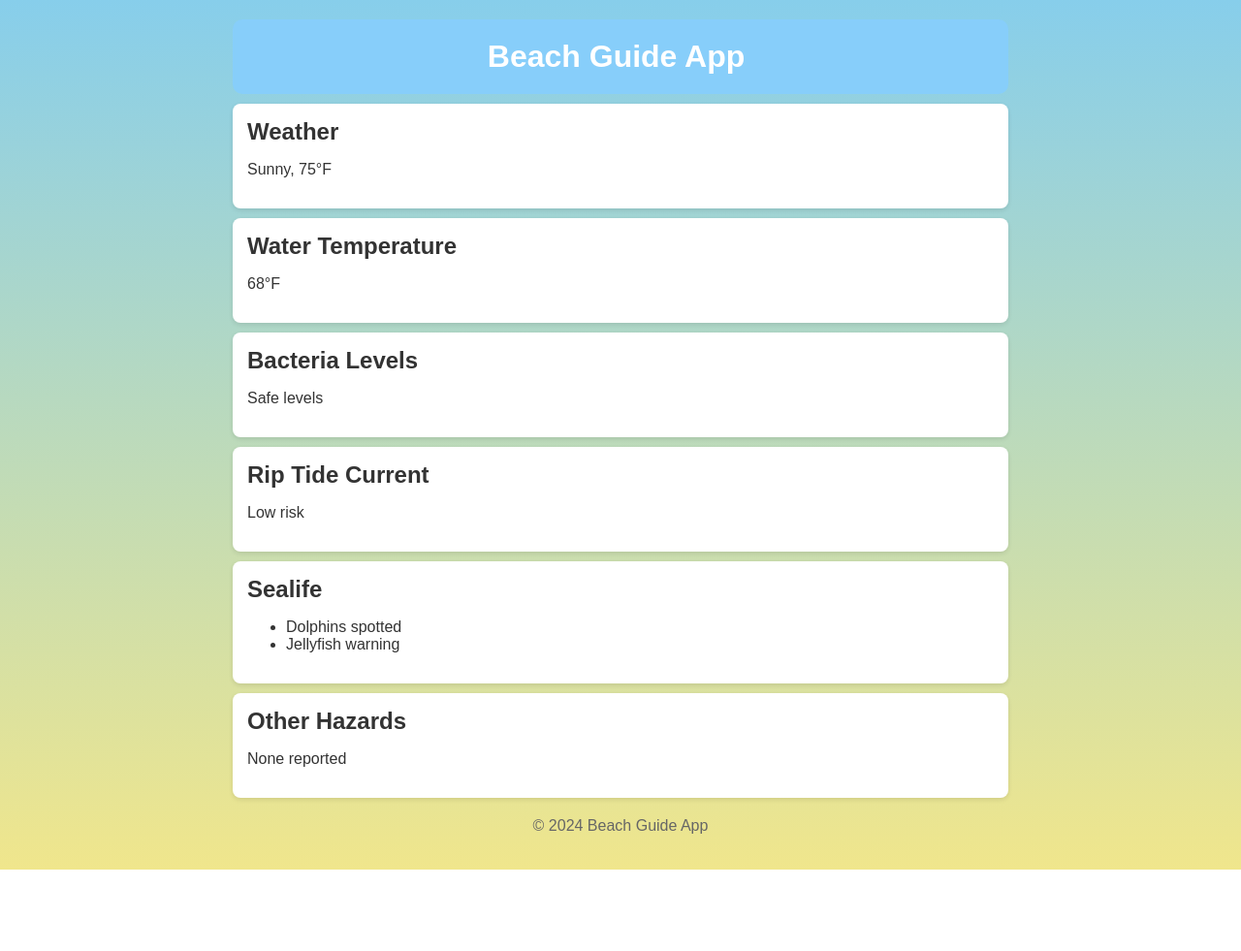
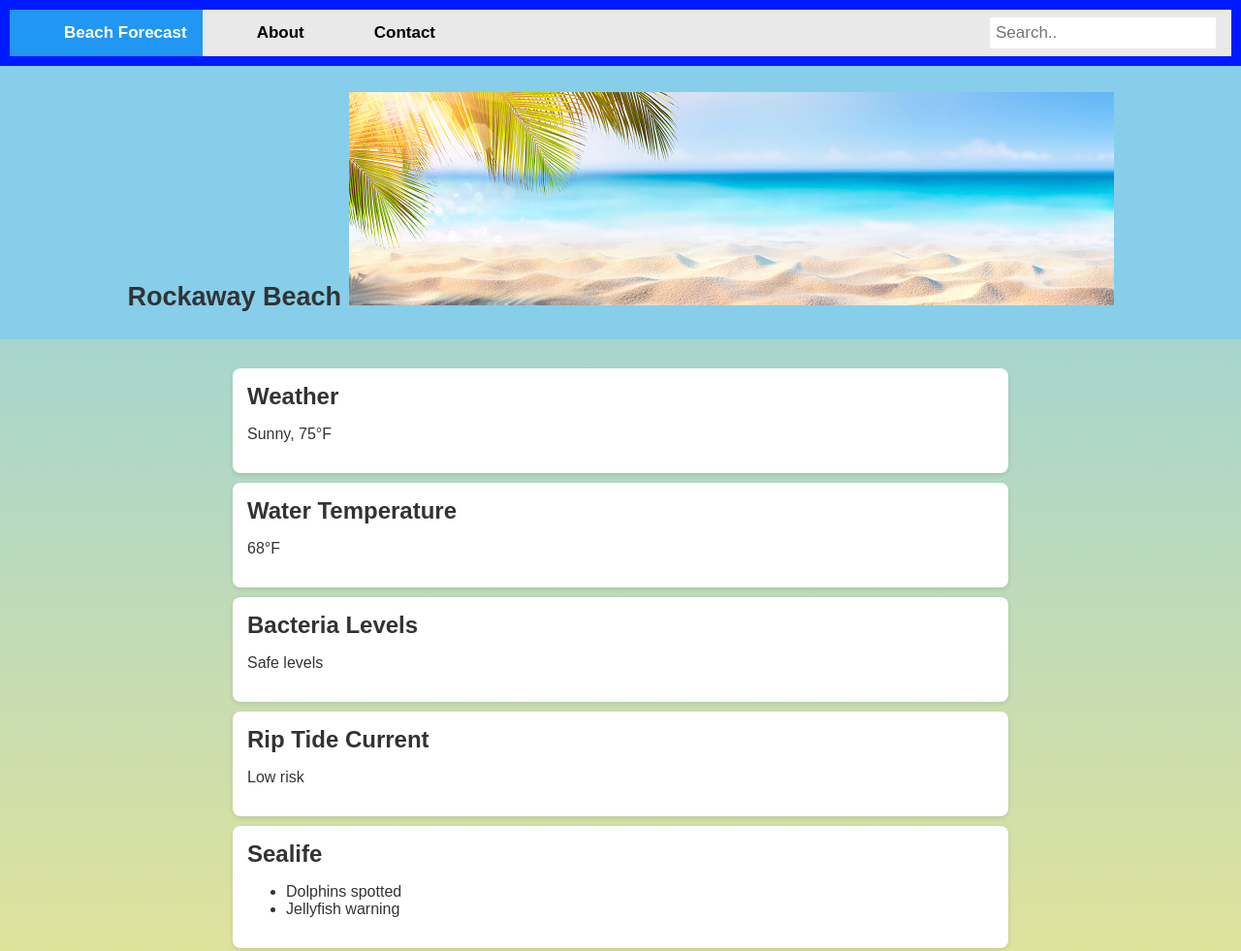
Before and after one commit to haiderqal/beach-app, a plain HTML site: page code.html in a window 1280 px wide. Shown: the top 981 px of the page at 97% size. Before the commit the page ends 897 px from the top, so only its background shows below. Drawn offline with Linux system fonts and the light colour scheme; files whose address does not match are found by name.

Commit message:
Updated code.html and code2.css, added bact.html

```diff
--- a/code.html
+++ b/code.html
@@ -3,18 +3,48 @@
   <head>
     <meta charset="UTF-8" />
     <meta name="viewport" content="width=device-width, initial-scale=1.0" />
-    <title>Beach Guide App</title>
+    <title>Beach Forecast</title>
     <link rel="stylesheet" href="code2.css" />
   </head>
+
+
+
+  <header>
+      <div class="topnav">
+        <h1>
+        <a class="active" href="#home">Beach Forecast</a>
+        <a href="#about">About</a>
+        <a href="#contact">Contact</a>
+        <input type="text" placeholder="Search.." />
+      </div>
+    </h1>
+  </header>
+
+
+
+
+
   <body>
+    <div class="Btitle">
+      <h2>
+        Rockaway Beach
+
+        <img
+          src="C:\Users\homea\OneDrive\Desktop\Haider Code\Beach-app\images\beach_banner.jpg"
+          alt=""
+        />
+      </h2>
+    </div>
     <div class="container">
-      <header>
-        <h1>
-          Beach Guide App
+      <!-- <h2>
+        Rockaway Beach
 
-          <img src="beach_banner.2.jpg" alt="" />
-        </h1>
-      </header>
+        <img
+          src="C:\Users\homea\OneDrive\Desktop\Haider Code\Beach-app\images\beach_banner.jpg"
+          alt=""
+        />
+      </h2> -->
+
       <main>
         <div class="info-section" onclick="navigateTo('weather.html')">
           <h2>Weather</h2>
@@ -50,7 +80,7 @@
       </main>
 
       <footer>
-        <p>&copy; 2024 Beach Guide App</p>
+        <p>&copy; 2025 Beach Guide App</p>
       </footer>
     </div>
     <script src="code3.js"></script>
--- a/code2.css
+++ b/code2.css
@@ -13,10 +13,13 @@ body {
   }
 
   header {
-    text-align: center;
-    background: #87cefa;
-    padding: 20px;
-    border-radius: 10px;
+    max-width: 100;
+    text-align: justify;
+    background: #001aff;
+    padding: 10px;
+    border-radius: 0px;
+    text-indent: 40px;
+
   }
 
   header h1 {
@@ -24,6 +27,69 @@ body {
     margin: 0;
     color: rgb(255, 255, 255);
   }
+  .Btitle {
+    background: #87ceeb;
+    justify-content: center;
+    text-align: center;
+    padding: 5px;
+    font-size: large;
+  }
+  /* Add a black background color to the top navigation bar */
+.topnav {
+  overflow: hidden;
+  background-color: #e9e9e9;
+}
+
+/* Style the links inside the navigation bar */
+.topnav a {
+  float: left;
+  display: block;
+  color: black;
+  text-align: center;
+  padding: 14px 16px;
+  text-decoration: none;
+  font-size: 17px;
+}
+
+/* Change the color of links on hover */
+.topnav a:hover {
+  background-color: #ddd;
+  color: black;
+  outline: 2px solid #fbff00; /* Blue outline on hover */
+    transform: scale(1.02); /* Slightly enlarge the box */
+    box-shadow: 0 4px 8px rgba(0, 0, 0, 0.2); /* Enhance shadow */
+}
+
+/* Style the "active" element to highlight the current page */
+.topnav a.active {
+  background-color: #2196F3;
+  color: white;
+}
+
+/* Style the search box inside the navigation bar */
+.topnav input[type=text] {
+  float: right;
+  padding: 6px;
+  border: none;
+  margin-top: 8px;
+  margin-right: 16px;
+  font-size: 17px;
+}
+
+/* When the screen is less than 600px wide, stack the links and the search field vertically instead of horizontally */
+@media screen and (max-width: 600px) {
+  .topnav a, .topnav input[type=text] {
+    float: none;
+    display: block;
+    text-align: left;
+    width: 100%;
+    margin: 0;
+    padding: 14px;
+  }
+  .topnav input[type=text] {
+    border: 1px solid #ccc;
+  }
+}
 
   .info-section {
     background: white;
```
Also changed, not shown: bact.html (added).
